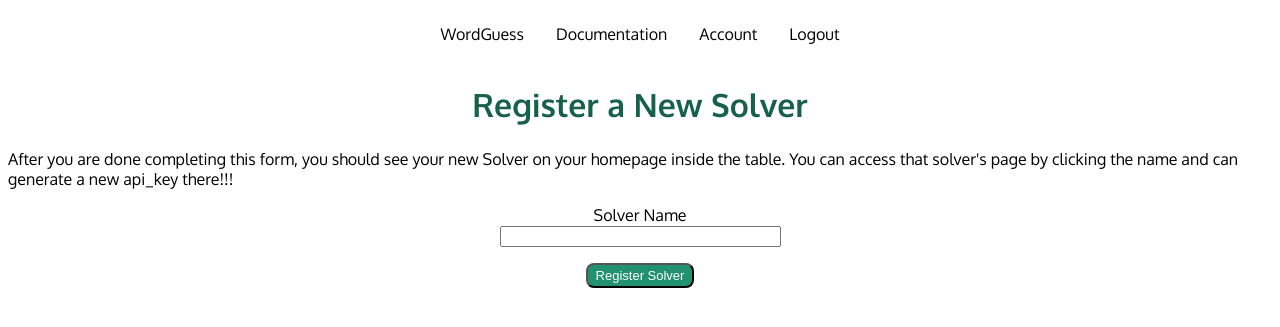
After one commit to abbierm/WordGuessAPI, a Flask app: page /auth/register_solver in a window 1280 px wide. The commit adds this page. Shown: the top 327 px of the page. Run offline with Flask 3, Linux system fonts and the light colour scheme; the visitor is signed in with stand-in values (Sample User, id 1).

Commit message:
Users can create new solvers and now need an solver api key in order to play a game

```diff
--- a/app/auth/forms.py
+++ b/app/auth/forms.py
@@ -3,7 +3,7 @@ from wtforms import StringField, PasswordField, BooleanField, SubmitField
 from wtforms.validators import DataRequired, ValidationError, Email, EqualTo
 import sqlalchemy as sa
 from app import db
-from app.models import User
+from app.models import User, Solver
 
 
 
@@ -45,3 +45,13 @@ class ResetPasswordForm(FlaskForm):
     password2 = PasswordField(
         'Repeat Password', validators=[DataRequired(), EqualTo('password')])
     submit = SubmitField('Reset Password')
+
+
+class RegisterSolver(FlaskForm):
+    name = StringField('Solver Name', validators=[DataRequired()])
+    submit = SubmitField('Register Solver')
+
+    def validate_solver_not_duplicated(self, name):
+        solver = db.session.scalar(sa.select(Solver).where(Solver.name == name))
+        if solver is not None:
+            return ValidationError(f'Please use s different name, {name} is already being used.')
--- a/app/auth/routes.py
+++ b/app/auth/routes.py
@@ -1,10 +1,10 @@
 from flask import render_template, redirect, url_for, flash, request
 from flask_login import current_user, login_user, logout_user, login_required
 from app.auth import bp
-from app.auth.forms import LoginForm, RegistrationForm, ResetPasswordRequestForm, ResetPasswordForm
+from app.auth.forms import LoginForm, RegistrationForm, ResetPasswordRequestForm, ResetPasswordForm, RegisterSolver
 import sqlalchemy as sa
 from app import db
-from app.models import User
+from app.models import User, Solver
 from .email import send_password_reset_email, send_confirmation_email
 
 
@@ -111,3 +111,17 @@ def reset_password(token):
 def account():
     if current_user.is_authenticated:
         return render_template('auth/account.html', user=current_user)
+
+
+@bp.route('/register_solver', methods=["GET", "POST"])
+@login_required
+def register_solver():
+    form = RegisterSolver()
+    if form.validate_on_submit():
+        user_id = current_user.id
+        new_solver = Solver(name=form.name.data, user_id=user_id)
+        db.session.add(new_solver)
+        db.session.commit()
+        flash(f'Congratulations! {new_solver.name} has now been created!  To start playing, go to the solver page from your homepage and click the link to create the new api key!!!')
+        return redirect(url_for('main.user', username=current_user.username))
+    return render_template('auth/register_solver.html', form=form)
--- a/app/main/routes.py
+++ b/app/main/routes.py
@@ -4,7 +4,6 @@ from flask_login import current_user
 import sqlalchemy as sa
 from app import db
 from app.models import User, Solver, Game
-
 
 
 @bp.route('/', methods=["GET"])
@@ -14,11 +13,9 @@ def index():
     else:
         return render_template('index.html')
 
-
 @bp.route('/documentation', methods=["GET"])
 def documentation():
     return render_template("/documentation.html")
-
 
 
 @bp.route('/user/<username>', methods=["GET", 'POST'])
--- a/app/models.py
+++ b/app/models.py
@@ -21,7 +21,6 @@ class User(UserMixin, db.Model):
     confirmed: so.Mapped[bool] = so.mapped_column(sa.Boolean(), default=False)
     solvers: so.WriteOnlyMapped['Solver'] = so.relationship(
                                         back_populates='user', cascade='all, delete-orphan', passive_deletes=True)
-
 
 
     #===========================================================================
@@ -70,7 +69,7 @@ class User(UserMixin, db.Model):
             current_app.config['SECRET_KEY'], algorithm='HS256')
 
     @staticmethod
-    def verift_account(token):
+    def verify_account(token):
         try:
             id = jwt.decode(token, current_app.config['SECRET_KEY'], algorithms=['HS256'])['confirm_email']
         except Exception:
@@ -98,24 +97,31 @@ class User(UserMixin, db.Model):
         return False
 
 
+
 @login.user_loader
 def load_user(id):
     return db.session.get(User, int(id))
+
 
 
 class Solver(db.Model):
     id: so.Mapped[int] = so.mapped_column(primary_key=True)
     name: so.Mapped[str] = so.mapped_column(sa.String(64), unique=True)
     user_id: so.Mapped[int] = so.mapped_column(
-                                            sa.ForeignKey(User.id), index=True)
+                                    sa.ForeignKey(User.id), index=True)
     user: so.Mapped[User] = so.relationship(back_populates='solvers')
     words_played: so.Mapped[int] = so.mapped_column(default=0)
     words_won: so.Mapped[int] = so.mapped_column(default=0)
     avg: so.Mapped[float] = so.mapped_column(default=0)
-    games: so.WriteOnlyMapped['Game'] = so.relationship(
-                        back_populates='solver', cascade='all, delete-orphan',
-                        passive_deletes=True)
+    games: so.WriteOnlyMapped['Game'] = so.relationship(back_populates='solver',
+                            cascade='all, delete-orphan', passive_deletes=True)
+    api_key: so.Mapped[Optional[str]] = so.mapped_column(
+                                    sa.String(32), index=True, unique=True, nullable=True)
 
+
+    #===========================================================================
+    # API
+    #===========================================================================
     def to_dict(self):
         payload = {
             "id": self.id,
@@ -126,6 +132,21 @@ class Solver(db.Model):
         }
         return payload
 
+    def make_api_key(self) -> str:
+        self.api_key = secrets.token_hex(16)
+        db.session.add(self)
+        db.commit()
+        return self.api_key
+
+    @staticmethod
+    def get_solver(api_key: str):
+        """Returns solver instance or None"""
+        return db.session.scalar(sa.select(Solver).where(Solver.api_key == api_key))
+
+
+    #===========================================================================
+    # Gameplay stat Functions
+    #===========================================================================
     def update_stats(self, won: bool):
         """Updates stats after a game.  Not used for a clean refresh."""
         self.words_played += 1
@@ -153,6 +174,7 @@ class Solver(db.Model):
         self.words_won = 0
         db.session.add(self)
         db.session.commit()
+
 
 
 class Game(db.Model):
@@ -219,7 +241,6 @@ class Game(db.Model):
         payload = {
             'game_id': self.id,
             'token': self.token,
-            'token_expiration': self.token_expiration.isoformat(),
             'solver_id': self.solver_id,
             'solver_name': self.solver.name,
             'status': self.status,
--- a/app/static/styles.css
+++ b/app/static/styles.css
@@ -1,6 +1,6 @@
 
 body {
-    font-family: nunito-sans,-apple-system,BlinkMacSystemFont,segoe ui,Roboto,Oxygen-Sans,Ubuntu,Cantarell,helvetica neue,sans-serif;
+    font-family: Oxygen, monospace, nunito-sans,-apple-system,BlinkMacSystemFont,segoe ui,Roboto,Oxygen-Sans,Ubuntu,Cantarell,helvetica neue,sans-serif;
 }
 
 
@@ -37,7 +37,7 @@ body {
 .navbar ul li a {
     text-decoration: none;
     color: black;
-    font-weight: 600;
+    font-weight: 500;
 }
 
 
@@ -56,11 +56,15 @@ body {
     list-style-type: none;
     text-align: center;
     margin: 10px;
+    color: white;
+    font-weight: 500;
+    font-size: 16;
 }
 .flashbar li {
-    background-color: #70f8c5;
-    opacity: 25%;
+    background-color: #4396a8;
+    opacity: 75%;
     padding: 10px;
+
 }
 
 
@@ -96,6 +100,8 @@ body {
     margin: 10px;
     font-weight: bold;
     color: #17614a;
+    font-family: "Oxygen";
+    font-style: normal;
 }
 
 .table-container {
@@ -114,13 +120,15 @@ body {
     border-bottom: 1px solid black;
     justify-content: center;
     align-items: center;
-    min-height: 30px;
+    min-height: 40px;
 }
 
 .heading {
     background-color: #ececec;
     color: #3e3e3e;
-    font-weight: bold;
+    font-family: "Oxygen", sans-serif;
+    font-weight: 700;
+    font-style: normal;
 }
 
 .row-item {
@@ -141,14 +149,8 @@ input[type=submit] {
     min-width: 80px;
     font-weight: 500;
     border-color: none;
+    color: white;
+    background-color: #22916e;
 }
 
- .reset-button {
-    background-color: #17614a;
-    color: white;
-}
-
-.delete-button {
-    background-color: #af4d66;
-    color: white;
-}
+/* Auth Forms */
--- /dev/null
+++ b/app/templates/auth/register_solver.html
@@ -0,0 +1,25 @@
+{% extends "layout.html" %}
+
+{% block title %}
+    Login
+{% endblock %}
+
+{% block main %}
+<div class="title-box">
+    <h1 class="title">Register a New Solver</h1>
+</div>
+<p>After you are done completing this form, you should see your new Solver on your homepage inside the table.  You can access that solver's page by clicking the name and can generate a new api_key there!!!</p>
+<div class="form-box">
+    <form action="" method="post" novalidate>
+        {{ form.hidden_tag() }}
+        <p>
+            {{ form.name.label }}<br>
+            {{ form.name(size=32) }}
+            {% for error in form.name.errors %}
+            <span style="color: red;">[{{ error }}]</span>
+            {% endfor %}
+        </p>
+        <p>{{ form.submit() }}</p>
+    </form>
+</div>
+{% endblock %}
--- a/app/templates/layout.html
+++ b/app/templates/layout.html
@@ -5,7 +5,9 @@
         <meta charset="utf-8">
         <meta name="viewport" content="initial-scale=1, width=device-width">
         <link rel="stylesheet" href="{{ url_for('static', filename='styles.css') }}">
-        <link rel="stylesheet" href="https://fonts.googleapis.com/css2?family=Material+Symbols+Outlined:opsz,wght,FILL,GRAD@20..48,100..700,0..1,-50..200" />
+        <link rel="preconnect" href="https://fonts.googleapis.com">
+        <link rel="preconnect" href="https://fonts.gstatic.com" crossorigin>
+        <link href="https://fonts.googleapis.com/css2?family=Oxygen:wght@300;400;700&display=swap" rel="stylesheet">
         <title>WordGuess: {% block title %}{% endblock %}</title>
 
     </head>
--- a/app/wordguess.py
+++ b/app/wordguess.py
@@ -45,7 +45,7 @@ def _feedback(correct_word, guess):
     return ''.join(feedback_list)
 
 
-def create_game(user_id: int, solver_id: int) -> dict:
+def create_game(solver_id: int) -> dict:
     new_word = _choose_word()
 
     new_game = Game(
```
Also changed, not shown: app/api/play.py (+24 -21 lines), app/templates/user.html (+5 -4 lines).
